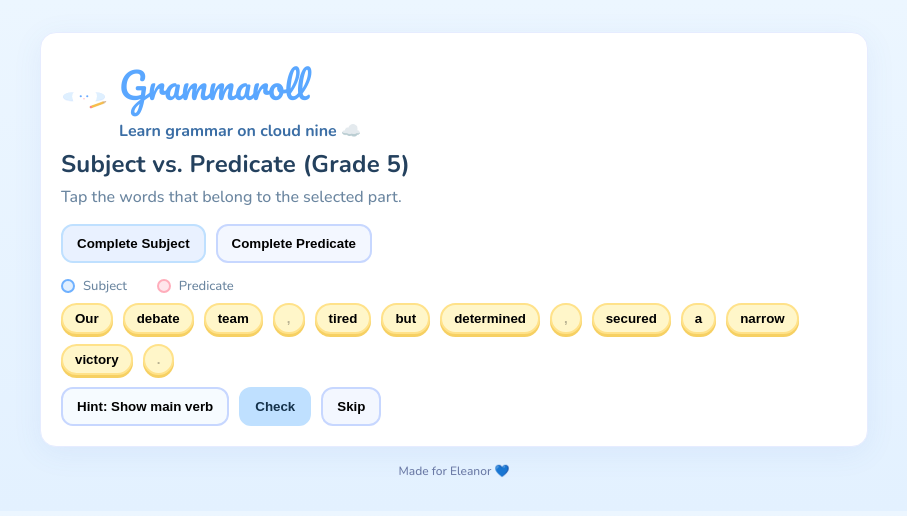
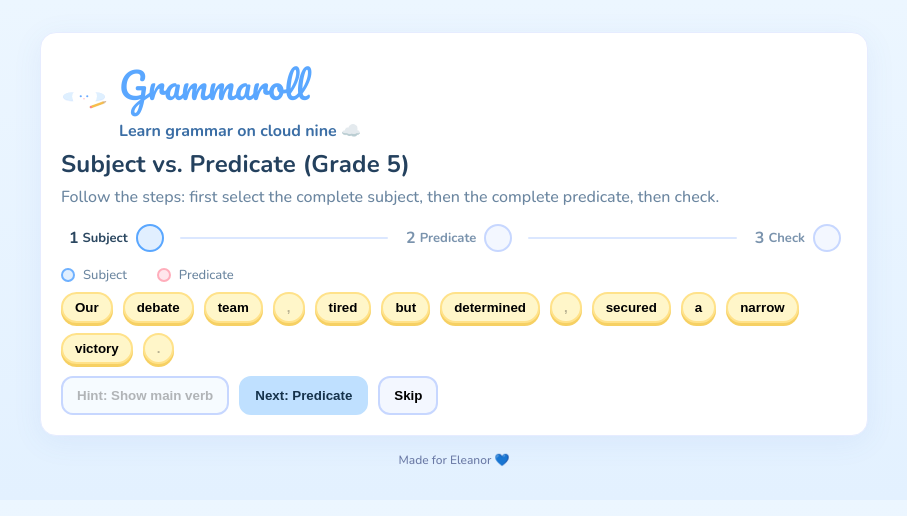
Before and after one commit to chokn/grammaroll, a React (Vite) app: page / in a window 1280 px wide. Shown: the top 516 px of the page, without its empty margins (186-1093 px from the left). Built offline with nearby package versions, Linux system fonts and the light colour scheme.

Commit message:
make workflow linear

```diff
--- a/src/App.tsx
+++ b/src/App.tsx
@@ -2,7 +2,6 @@ import { useEffect, useState } from 'react'
 import logo from './assets/logo.svg'
 import { BANK, type Sentence } from './data/bank'
 import { grade, type GradeResponse } from './lib/scoring'
-import ModeToggle from './components/ModeToggle'
 import TokenChips from './components/TokenChips'
 import FeedbackCard from './components/FeedbackCard'
 
@@ -17,6 +16,7 @@ export default function App(){
   })
   const [result, setResult] = useState<GradeResponse | null>(null)
   const [revealVerb, setRevealVerb] = useState(false)
+  const [step, setStep] = useState<0 | 1 | 2>(0) // 0: subject, 1: predicate, 2: review
 
   const next = () => {
     const pick = BANK[Math.floor(Math.random() * BANK.length)]
@@ -24,6 +24,8 @@ export default function App(){
     setSel({ complete_subject: new Set(), complete_predicate: new Set() })
     setResult(null)
     setRevealVerb(false)
+    setMode('complete_subject')
+    setStep(0)
   }
 
   useEffect(() => { next() }, [])
@@ -44,6 +46,7 @@ export default function App(){
       }
     }, item)
     setResult(res)
+    setStep(2)
   }
 
   return (
@@ -57,9 +60,15 @@ export default function App(){
           </div>
         </div>
         <h1>Subject vs. Predicate (Grade 5)</h1>
-        <div className="sub">Tap the words that belong to the selected part.</div>
+        <div className="sub">Follow the steps: first select the complete subject, then the complete predicate, then check.</div>
 
-        <ModeToggle mode={mode} setMode={setMode} />
+        <div className="stepper" role="group" aria-label="Steps">
+          <div className={`step ${step === 0 ? 'active' : step > 0 ? 'done' : ''}`}>1<span>Subject</span></div>
+          <div className="bar"/>
+          <div className={`step ${step === 1 ? 'active' : step > 1 ? 'done' : ''}`}>2<span>Predicate</span></div>
+          <div className="bar"/>
+          <div className={`step ${step === 2 ? 'active' : ''}`}>3<span>Check</span></div>
+        </div>
 
         {item && (
           <div style={{marginTop: 14}}>
@@ -70,7 +79,7 @@ export default function App(){
               <span className="swatch predicate"/>
               <span>Predicate</span>
             </div>
-            <div className="tokens">
+            <div className={`tokens mode--${mode}`}>
               <TokenChips
                 tokens={item.tokens}
                 selectedSubject={sel.complete_subject}
@@ -82,14 +91,21 @@ export default function App(){
             </div>
 
             <div className="row" style={{marginTop: 12}}>
-              <button className="button ghost" onClick={()=>setRevealVerb(true)} disabled={revealVerb}>Hint: Show main verb</button>
-              {result?.isCorrect ? (
-                <button className="button primary" onClick={next}>Next sentence</button>
-              ) : (
-                <>
-                  <button className="button primary" onClick={submit}>Check</button>
-                  <button className="button" onClick={next}>Skip</button>
-                </>
+              <button className="button ghost" onClick={()=>setRevealVerb(true)} disabled={revealVerb || step===0}>Hint: Show main verb</button>
+              {step > 0 && (
+                <button className="button" onClick={()=>{ setStep((s)=> (s>0 ? (s-1) as 0|1|2 : s)); setMode('complete_subject'); setResult(null); }}>Back</button>
+              )}
+              {step === 0 && (
+                <button className="button primary" disabled={sel.complete_subject.size === 0} onClick={()=>{ setStep(1); setMode('complete_predicate'); }}>Next: Predicate</button>
+              )}
+              {step === 1 && (
+                <button className="button primary" disabled={sel.complete_predicate.size === 0} onClick={submit}>Check</button>
+              )}
+              {step === 2 && (
+                <button className="button primary" onClick={next}>{result?.isCorrect ? 'Next sentence' : 'Try another'}</button>
+              )}
+              {step < 2 && (
+                <button className="button" onClick={next}>Skip</button>
               )}
             </div>
 
--- a/src/index.css
+++ b/src/index.css
@@ -48,6 +48,27 @@ h1{
   margin-bottom: 16px;
 }
 .row{ display:flex; gap:10px; flex-wrap: wrap; }
+.stepper{ display:flex; align-items:center; gap:10px; margin: 8px 0 6px; }
+.stepper .bar{ flex:1; height:2px; background:#dbe7ff; border-radius:2px; }
+.stepper .step{
+  display:flex; align-items:center; gap:8px; font-weight:700; color:#7a93ad;
+}
+.stepper .step::before{
+  content: attr(data-step);
+}
+.stepper .step > span{ font-weight:700; font-size: 13px; }
+.stepper .step::marker{ content:'' }
+.stepper .step{ position: relative; }
+.stepper .step::after{
+  content: '';
+  display:inline-block; width: 24px; height: 24px; border-radius:50%;
+  border:2px solid #c7d7ff; background:#f3f7ff; margin-right:6px;
+}
+.stepper .step span{ margin-left: -4px; }
+.stepper .step.active{ color:#2b4760; }
+.stepper .step.done{ color:#2b4760; }
+.stepper .step.active::after{ border-color:#5aa7ff; background:#e1efff; }
+.stepper .step.done::after{ border-color:#93d0ff; background:#def1ff; }
 .button{
   padding: 10px 14px;
   border-radius: 12px;
@@ -99,6 +120,10 @@ h1{
 }
 .token.verb-hint{ outline: 3px dashed #9aa7ff; outline-offset: 2px; }
 
+/* Focus the current step with a subtle ring color on hover/active */
+.tokens.mode--complete_subject .token:hover{ box-shadow: 0 3px 0 #b8d7ff; }
+.tokens.mode--complete_predicate .token:hover{ box-shadow: 0 3px 0 #ffc2cd; }
+
 /* Small badge indicating S/P */
 .sel-badge{
   position: absolute;
```
